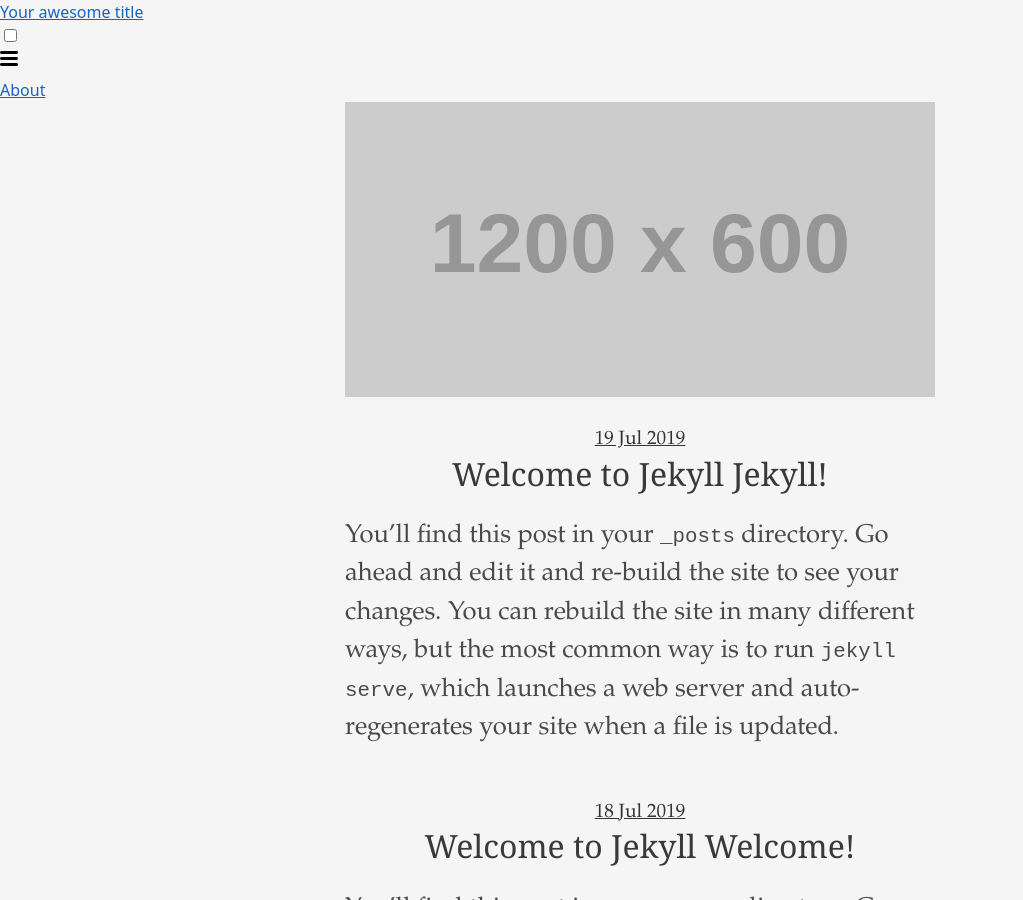
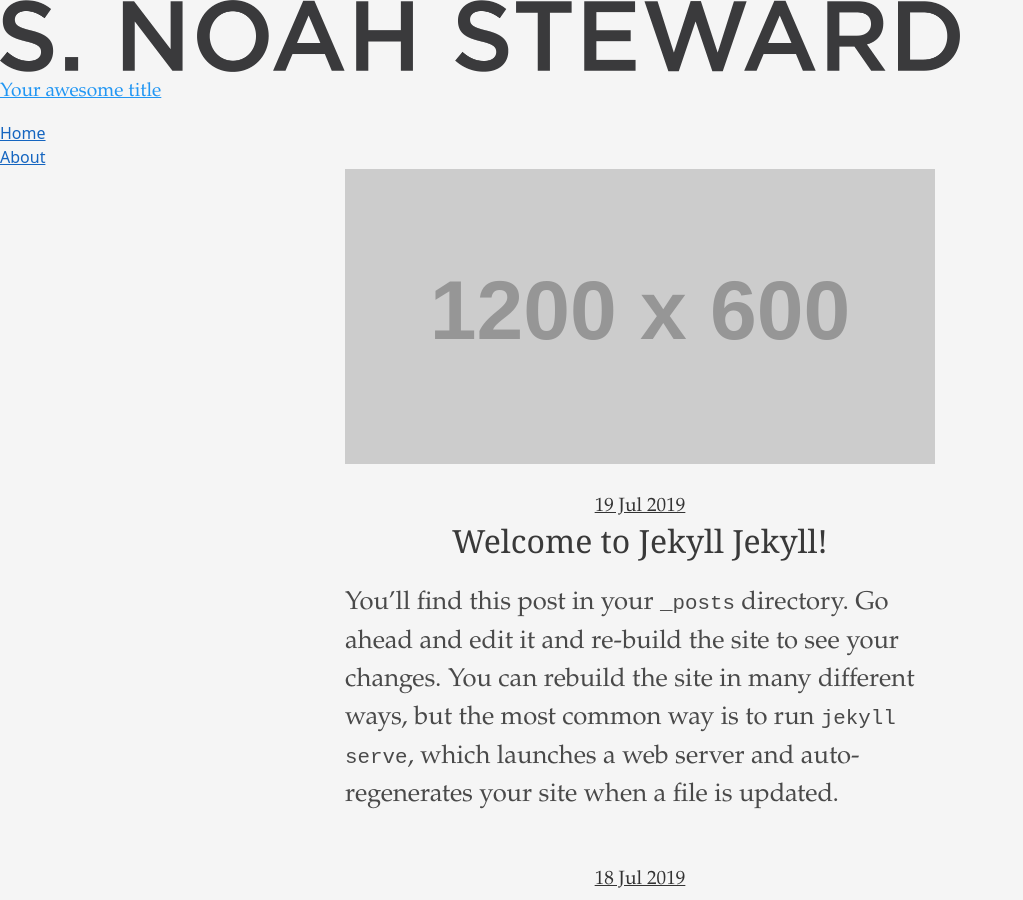
Before and after one commit to Sound-Steward/soundsworkspace, a Jekyll site: the page built from index.md, in a window 1280 px wide and 900 px high. Shown: the whole window, without its empty margins (0-1023 px from the left). Built offline with Jekyll 4.4.1, drawn with Linux system fonts in a browser that asks for light colours.

Commit message:
markup for mast head

```diff
--- a/_includes/header.html
+++ b/_includes/header.html
@@ -1,30 +1,53 @@
-<header class="site-header" role="banner">
+<header id="mast-head" class="site-header" role="banner">
 
   <div class="wrapper">
+
+    <a class="custom-logo-link" href="{{ "/" | relative_url }}">
+      <img width="960"
+           height="72"
+           src="{{ "/assets/img/sw_mast/sw_mast@4.png" | relative_url }}"
+           srcset=" {{ "/assets/img/sw_mast/sw_mast@4x.png" | relative_url }} 960w,
+                    {{ "/assets/img/sw_mast/sw_mast@3.png" | relative_url }} 768w,
+                    {{ "/assets/img/sw_mast/sw_mast@2.png" | relative_url }} 300w"
+           sizes="(max-width: 960px) 100vw, 960px"
+           alt="S. Noah Steward">
+    </a><!--/.custom-logo-link -->
+
+    <p class="site-title">
+      <a class="site-title" rel="home" href="{{ "/" | relative_url }}">{{ site.title | escape }}</a>
+    </p><!-- /.site-title -->
+
     {%- assign default_paths = site.pages | map: "path" -%}
     {%- assign page_paths = site.header_pages | default: default_paths -%}
-    <a class="site-title" rel="author" href="{{ "/" | relative_url }}">{{ site.title | escape }}</a>
 
     {%- if page_paths -%}
-      <nav class="site-nav">
-        <input type="checkbox" id="nav-trigger" class="nav-trigger" />
-        <label for="nav-trigger">
-          <span class="menu-icon">
-            <svg viewBox="0 0 18 15" width="18px" height="15px">
-              <path d="M18,1.484c0,0.82-0.665,1.484-1.484,1.484H1.484C0.665,2.969,0,2.304,0,1.484l0,0C0,0.665,0.665,0,1.484,0 h15.032C17.335,0,18,0.665,18,1.484L18,1.484z M18,7.516C18,8.335,17.335,9,16.516,9H1.484C0.665,9,0,8.335,0,7.516l0,0 c0-0.82,0.665-1.484,1.484-1.484h15.032C17.335,6.031,18,6.696,18,7.516L18,7.516z M18,13.516C18,14.335,17.335,15,16.516,15H1.484 C0.665,15,0,14.335,0,13.516l0,0c0-0.82,0.665-1.483,1.484-1.483h15.032C17.335,12.031,18,12.695,18,13.516L18,13.516z"/>
-            </svg>
-          </span>
-        </label>
+      <nav id="site-navigation" class="main-navigation">
 
-        <div class="trigger">
+        <div class="menu-site-header-container">
+          <ul id="primary-menu" class="menu nav-menu">
+
+            <li class="menu-item ala-home-url">
+               <a class="page-link" href="{{ "/" | relative_url }}">
+                <span itemprop="name">Home</span>
+               </a>
+            </li>
+
           {%- for path in page_paths -%}
-            {%- assign my_page = site.pages | where: "path", path | first -%}
-            {%- if my_page.title -%}
-            <a class="page-link" href="{{ my_page.url | relative_url }}">{{ my_page.title | escape }}</a>
-            {%- endif -%}
+          {%- assign my_page = site.pages | where: "path", path | last -%}
+
+          {%- if my_page.title -%}
+            <li class="menu-item">
+              <a class="page-link" href="{{ my_page.url | relative_url }}">{{ my_page.title | escape }}</a>
+            </li>
+          {%- endif -%}
           {%- endfor -%}
-        </div>
-      </nav>
+
+          </ul><!--/#primary-menu .menu .nav-menu -->
+        </div><!--/.menu-site-header-container -->
+
+      </nav><!--/#site-navigation .main-navigation -->
     {%- endif -%}
-  </div>
-</header>
+
+  </div><!--/.wrapper -->
+
+</header><!-- /#mast-head .site-header -->
--- a/_sass/creator.scss
+++ b/_sass/creator.scss
@@ -3,9 +3,7 @@
 @import "creator/neat/neat";
 @import "creator/base/base";
 
-//Customizations
 @import "variables";
 @import "typography";
-
-//home
+@import "mast-head";
 @import "home";
```
Also changed, not shown: _sass/_mast-head.scss (added), assets/img/nav-icon/nav_icon-01.svg (added), assets/img/sw_mast/sw_mast.png (added), assets/img/sw_mast/sw_mast@2x.png (added), assets/img/sw_mast/sw_mast@3x.png (added), assets/img/sw_mast/sw_mast@4x.png (added).
